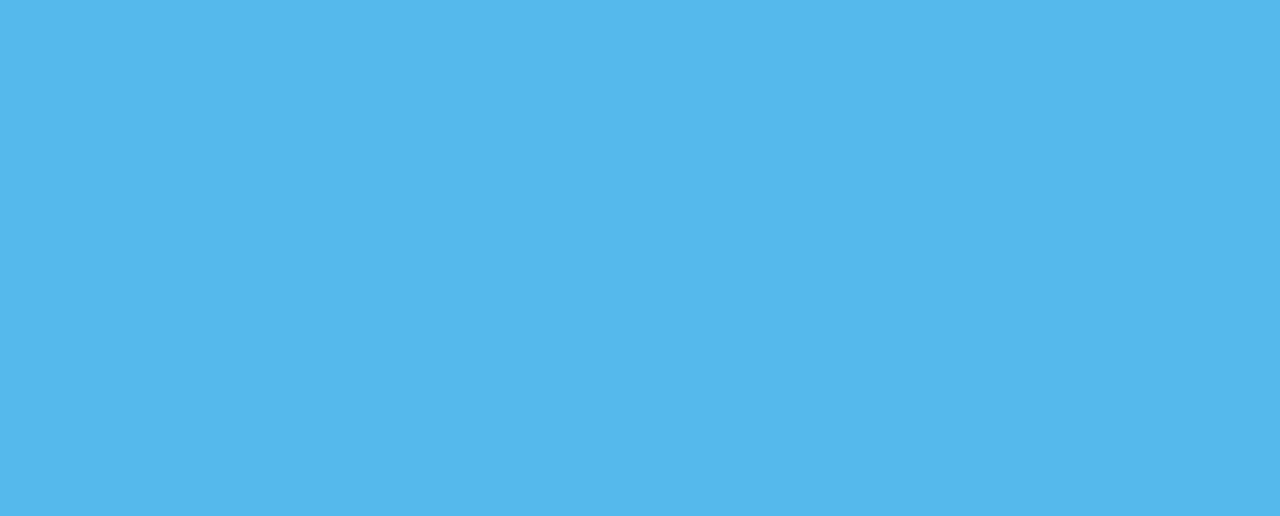
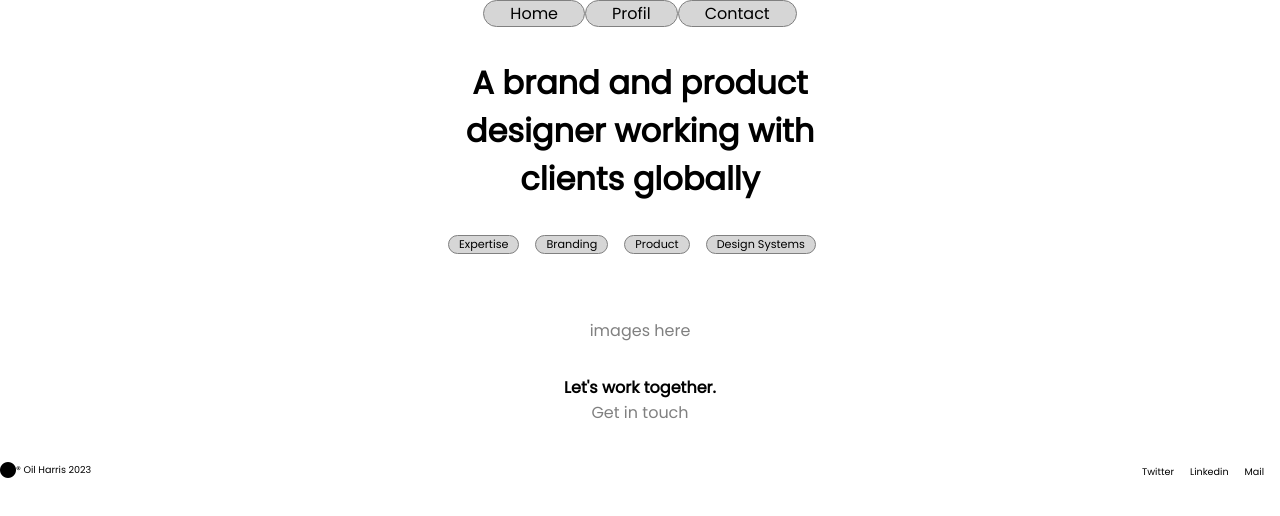
Before and after one commit to Gipsy1403/projet-OH-, a plain HTML site: page index.html in a window 1280 px wide. Drawn offline with Linux system fonts and the light colour scheme.

Commit message:
branch 1 terminée

```diff
--- a/assets/css/style.css
+++ b/assets/css/style.css
@@ -4,9 +4,107 @@
   list-style: none;
   text-decoration: none;
 }
+@font-face {
+  font-family: "poppins";
+  src: url(../font/Poppins/Poppins-Regular.ttf);
+}
 
 body {
-  background-color: rgb(85, 185, 236);
+  font-family: "poppins";
 }
 
 /*# sourceMappingURL=style.css.map */
+nav ul{
+  display: flex;
+  justify-content: center;
+  align-items: center;
+
+}
+nav li{
+  border: 1px solid grey;
+  border-radius: 20px;
+  padding: 0 10px;
+  background-color: rgb(214, 214, 214);
+  margin-bottom : 2rem;
+
+}
+nav li a{
+  color: black;
+  margin: 1rem;
+}
+
+nav li:hover{
+  background-color: white;
+  border: 1px solid rgb(214, 214, 214);
+}
+h1{
+  margin-bottom: 2rem;
+  text-align: center;
+}
+h1 span{
+  display: block;
+}
+/* MAIN************************* */
+main ul {
+  display: flex;
+  justify-content: center;
+  align-items: center;
+  margin-bottom: 2rem;
+
+}
+main ul li{
+  border: 1px solid grey;
+  border-radius: 20px;
+  padding: 0 10px;
+  background-color: rgb(214, 214, 214);
+  margin-bottom : 2rem;
+  font-size: 0.7em;
+  margin-right: 1rem;
+}
+main ul li a{
+  color: black;
+}
+
+main ul li:hover{
+  background-color: white;
+  border: 1px solid rgb(214, 214, 214);
+
+}
+section{
+  text-align: center;
+}
+
+h2{
+  text-align: center;
+  font-size: 1em;
+  margin-top: 2rem;
+}
+section p{
+  color: grey;
+  margin-bottom: 2rem;
+}
+
+footer{
+  display: flex;
+  justify-content: space-between;
+}
+.logo{
+  display: flex;
+  justify-content: flex-start;
+  align-items: center;
+
+}
+.logo p{
+  font-size: 0.6em;
+}
+
+.link{
+  display: flex;
+
+}
+.link a{
+  color: black;
+  margin-right: 1rem;
+  font-size: 0.6em;
+
+}
--- a/index.html
+++ b/index.html
@@ -8,6 +8,41 @@
     <title>Document</title>
 </head>
 <body>
+    <header>
+        <nav>
+            <ul>
+                <li><a href="#home">Home</a></li>
+                <li><a href="#profil">Profil</a></li>
+                <li><a href="#contact">Contact</a></li>
+            </ul>
+        </nav>
+        <h1>A brand and product <span>designer working with</span> clients globally</h1>
+    </header>
+    <main>
+        <ul>
+            <li><a href="Expertise">Expertise</a></li>
+            <li><a href=""></a>Branding</li>
+            <li><a href=""></a>Product</li>
+            <li><a href=""></a>Design Systems</li>
+        </ul>
+
+        <section>
+            <p>images here</images></p>
+            <h2>Let's work together.</h2>
+            <p>Get in touch</p>
+        </section>
+    </main>
+    <footer>
+        <div class="logo">
+        <i class="fa-solid fa-circle"></i>
+        <p> ® Oil Harris 2023</p>
+        </div>
+        <ul class="link">
+            <li><a href="#https://x.com/?lang=fr">Twitter</a></li>
+            <li><a href="#https://fr.linkedin.com/">Linkedin</a></li>
+            <li><a href="#mail">Mail</a></li>
+        </ul>
+    </footer>
 
 </body>
 </html>
```
